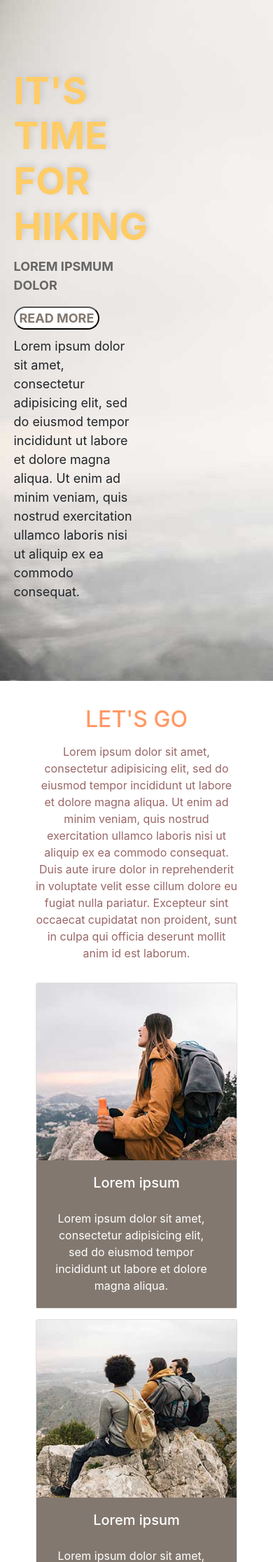
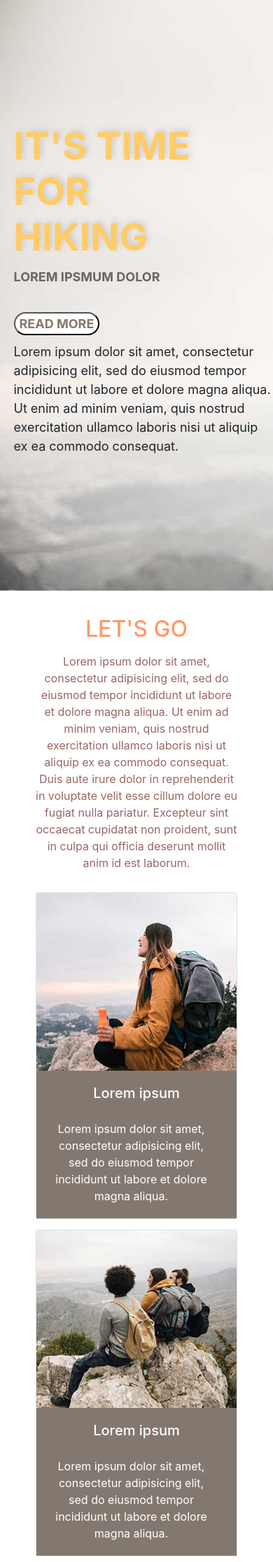
Before and after one commit to mathieuradjouki/hikingproject, a PHP site: page / in a window 390 px wide. Shown: the part 110-2342 px from the top of the page at 70% size. Run offline with PHP 8.4, Linux system fonts and the light colour scheme.

Commit message:
first commit

```diff
--- a/footer.php
+++ b/footer.php
@@ -4,6 +4,10 @@
       <div class="card-body card-footer-body">
         <h5 class="card-title">Title Here</h5>
         <p class="card-text">Lorem ipsum dolor sit amet, consectetur adipisicing elit, sed do eiusmod tempor incididunt ut labore et dolore magna aliqua. Ut enim ad minim veniam, quis nostrud exercitation ullamco laboris nisi ut aliquip ex ea commodo consequat.</p>
+        <a href="https://fr-fr.facebook.com/" target="blank"><img src="image/facebooklogo.png" alt="facebook" class="social-media-logo"></a>
+        <a href="https://www.instagram.com/?hl=fr" target="_blank"><img src="image/instagramlogo.png" alt="facebook" class="social-media-logo"></a>
+        <a href="https://www.whatsapp.com/?lang=fr" target="_blank"><img src="image/whattsaplogo.png" alt="facebook" class="social-media-logo"></a>
+        <a href="https://www.whatsapp.com/?lang=fr" target="_blank"><img src="image/twitterlogo.png" alt="facebook" class="social-media-logo"></a>
       </div>
     </div>
     <div class="card card-footer">
@@ -46,7 +50,7 @@
     </div>
   </div>
 
-</div>s
+</div>
     <script src="https://code.jquery.com/jquery-3.5.1.slim.min.js" integrity="sha384-DfXdz2htPH0lsSSs5nCTpuj/zy4C+OGpamoFVy38MVBnE+IbbVYUew+OrCXaRkfj" crossorigin="anonymous"></script>
     <script src="https://cdn.jsdelivr.net/npm/popper.js@1.16.0/dist/umd/popper.min.js" integrity="sha384-Q6E9RHvbIyZFJoft+2mJbHaEWldlvI9IOYy5n3zV9zzTtmI3UksdQRVvoxMfooAo" crossorigin="anonymous"></script>
     <script src="https://stackpath.bootstrapcdn.com/bootstrap/4.5.0/js/bootstrap.min.js" integrity="sha384-OgVRvuATP1z7JjHLkuOU7Xw704+h835Lr+6QL9UvYjZE3Ipu6Tp75j7Bh/kR0JKI" crossorigin="anonymous"></script>
--- a/index.php
+++ b/index.php
@@ -74,9 +74,12 @@ include('header.php');
       <!--<img src="image/fond1.jpg" alt="fond">-->
   </div>
 <!--end hiking the mountains-->
+<!--explore-->
   <div class="explore">
     <img src="image/img11" alt="image11">
   </div>
+<!--end explore-->
+<!--part-five-->
   <div class="part-five">
     <div class="card-group">
       <div class="card five" >
@@ -104,6 +107,7 @@ include('header.php');
       <p class="five-subtitle">Lorem Ipsum</p>
     </div>
   </div>
+<!--end part-five-->
   <div class="subscribe">
     <div class="six-text">
       <h2 class="six-title">Title Here</h2>
@@ -115,7 +119,7 @@ include('header.php');
           </div>
       </div>
     </div>
-    <img src="image/backgroundsix-bell.jpg" alt="background" class="img-fluid">
+    <!--<img src="image/backgroundsix-bell.jpg" alt="background" class="img-fluid">-->
   </div>
 <?php
 include('footer.php');
--- a/main.css
+++ b/main.css
@@ -1,8 +1,12 @@
 /*header*/
+
 .top{
   position: relative;
   background-image: url('image/img4big.jpg');
   background-size: cover;
+  height: 100vh;
+  display: flex;
+  align-items: center;
 }
 h1{
   color: #ffcc66;
@@ -36,7 +40,8 @@ color: #666666;
 }
 
 .title{
-  padding: 25% 50% 25% 5%;
+  width: 45%;
+  margin-left: 5%;
   font-size: 18px;
 }
 .p-top{
@@ -91,6 +96,9 @@ margin-top: 55px;
 .card-left button{
   margin: 5% 0 5% 0;
 }
+.card-img-top{
+  max-height: 100vh;
+}
 /*end discount*/
 /*hiking the mountains*/
 .hiking-mountains{
@@ -138,15 +146,19 @@ margin-top: 55px;
 .logofive{
   margin-bottom: 5%;
 }
-.subscribe img{
-  width: 100%;
-  position: relative;
-  z-index: -1;
+/*subscribe*/
+.subscribe{
+  background-image: url('image/backgroundsix-bell.jpg');
+  background-size: cover;
+  height: 100vh;
+  display: flex;
+  align-items: center;
 }
+/*end subscribe*/
+/*six text*/
 .six-text{
   text-align: center;
-position: absolute;
-padding: 15% 15% 30% 15%;
+  padding: 0 15%;
 }
 .six-title{
   color: white;
@@ -160,25 +172,47 @@ input-group mb-3{
   background-color: #83786f;
   font-weight: bold;
 }
+/*end part six*/
 .footer{
   background-image: url('image/footer-lanczos3.jpg');
   background-color:  #83786f;
   background-size: cover;
+  display: flex;
+  justify-content: center;
 }
-/*.footer img{
-  position: relative;
-  z-index: -1;
-  width: 100%;
-}*/
+.social-media-logo{
+  width: 10%;
+  margin: 2%;
+}
+.card-footer-body{
 
-.card-footer-body{
-  background-color: #83786f;
   color: white;
 }
 #footer-card-group{
-padding: 10% 5% 10% 5%;
+padding: 20% 5% 10% 5%;
 }
 .card-footer{
   border: none;
   padding: 0;
 }
+/*media*/
+@media only screen and (max-width: 560px) {
+  .top{
+    justify-content: center;
+  }
+  .title{
+    width: auto;
+  }
+}
+@media only screen and (max-width: 575px) {
+  .part-five{
+    display: flex;
+    flex-wrap: wrap;
+    justify-content: center;
+  }
+}
+@media only screen and (max-width: 450px) {
+  .subscribe{
+    height: 50vh;
+  }
+}
```
